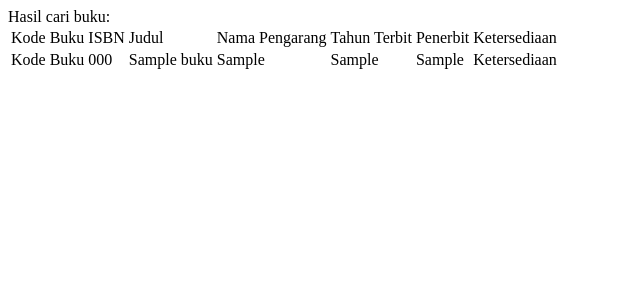
After one commit to mdonnyk/Perpustakaan-Online-PHP, a PHP site: page /buku.php in a window 1280 px wide. The commit adds this page. Shown: the top 300 px of the page, without its empty margins (0-640 px from the left). Run offline with PHP 8.4, Linux system fonts and the light colour scheme; tables that the repository leaves empty or names only in its code hold one stand-in row (values such as "Sample post"); data that the repository does not hold is empty.

```diff
--- /dev/null
+++ b/buku.php
@@ -0,0 +1,95 @@
+<!DOCTYPE html>
+<!--
+To change this license header, choose License Headers in Project Properties.
+To change this template file, choose Tools | Templates
+and open the template in the editor.
+-->
+<?php
+include 'databaseConnection.php'; // Membuat koneksi ke database perpus_online localhost
+?>
+<html>
+    <head>
+        <meta charset="UTF-8">
+        <title></title>
+    </head>
+    <body>
+
+
+
+        Hasil cari buku:
+        <table>
+            <tr>
+                <td>
+                    Kode Buku
+                </td>
+                <td>
+                    ISBN
+                </td>
+                <td>
+                    Judul
+                </td>
+                <td>
+                    Nama Pengarang
+                </td>
+                <td>
+                    Tahun Terbit
+                </td>
+                <td>
+                    Penerbit
+                </td>
+                <td>
+                    Ketersediaan
+                </td>
+            </tr>
+
+
+        <?php
+        $sql = "SELECT * FROM buku"; //query untuk mencari buku
+
+        $qcari=$_POST['qcari'];
+	               $query1="SELECT * FROM  data_buku
+	               where judul like '%$qcari%'
+	               or pengarang like '%$qcari%'  ";
+
+        $result = $conn->query($sql);
+
+        if ($result->num_rows > 0) {
+            // output data of each row
+            while($row = $result->fetch_assoc()) {
+        ?>
+
+            <tr>
+                <td>
+                    Kode Buku
+                </td>
+                <td>
+                    <?php echo $row["isbn"]; ?>
+                </td>
+                <td>
+                    <?php echo $row["judul"]; ?>
+                </td>
+                <td>
+                    <?php echo $row["penulis"]; ?>
+                </td>
+                <td>
+                    <?php echo $row["tahun_terbit"]; ?>
+                </td>
+                <td>
+                    <?php echo $row["penerbit"]; ?>
+                </td>
+                <td>
+                    Ketersediaan
+                </td>
+            </tr>
+
+        <?php
+            }
+        } else {
+            echo "0 results";
+        }
+        $conn->close();
+        ?>
+
+        </table>
+    </body>
+</html>
```
Also changed, not shown: admin.php (added, +27 -0 lines), inputBuku.php (added, +26 -0 lines), tambahBuku.php (+1 -14 lines).
